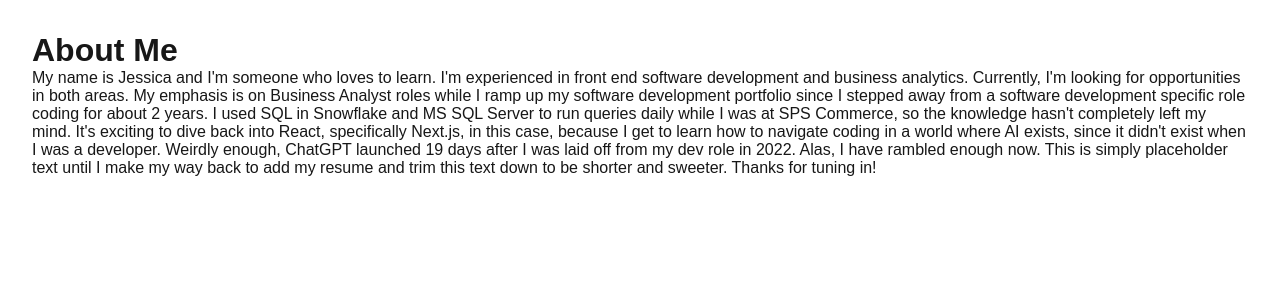
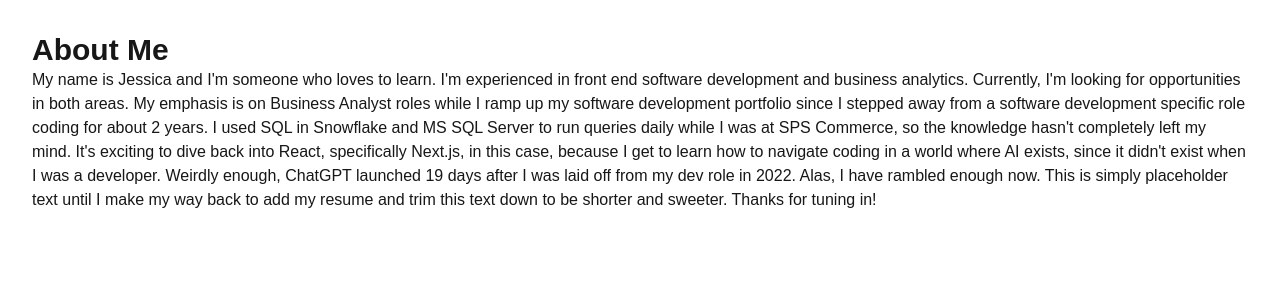
Before and after one commit to jessicaheggem/explore-nextjs, a Next.js app: page /AboutMe in a window 1280 px wide. Shown: the top 300 px of the page. Built offline with nearby package versions, Linux system fonts and the light colour scheme.

Commit message:
imported tailwind and started testing

```diff
--- /dev/null
+++ b/postcss.config.mjs
@@ -0,0 +1,6 @@
+const config = {
+    plugins: {
+      "@tailwindcss/postcss": {},
+    },
+  };
+  export default config;
--- a/src/pages/AboutMe.js
+++ b/src/pages/AboutMe.js
@@ -11,7 +11,7 @@ export default function AboutMe() {
       </Head>
       <main>
         <div>
-          <h1>About Me</h1>
+          <h1 className="text-3xl font-bold">About Me</h1>
           <p>My name is Jessica and I&apos;m someone who loves to learn.
             I&apos;m experienced in front end software development and business analytics.
             Currently, I&apos;m looking for opportunities in both areas.
--- a/src/styles/globals.css
+++ b/src/styles/globals.css
@@ -1,3 +1,5 @@
+@import "tailwindcss";
+
 :root {
   --background: #ffffff;
   --foreground: #171717;
```
Also changed, not shown: package.json (+6 -3 lines), 1 other file (tests, documents, lock files or other folders).
